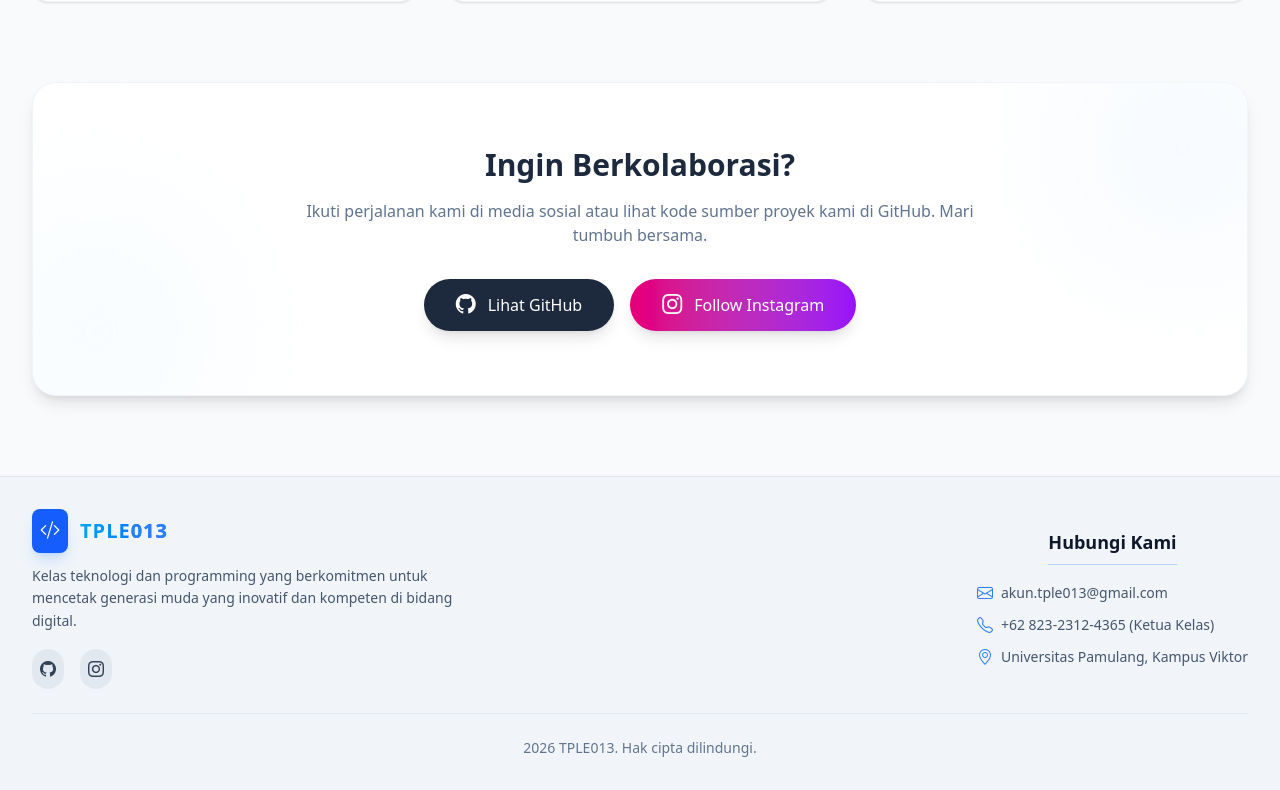
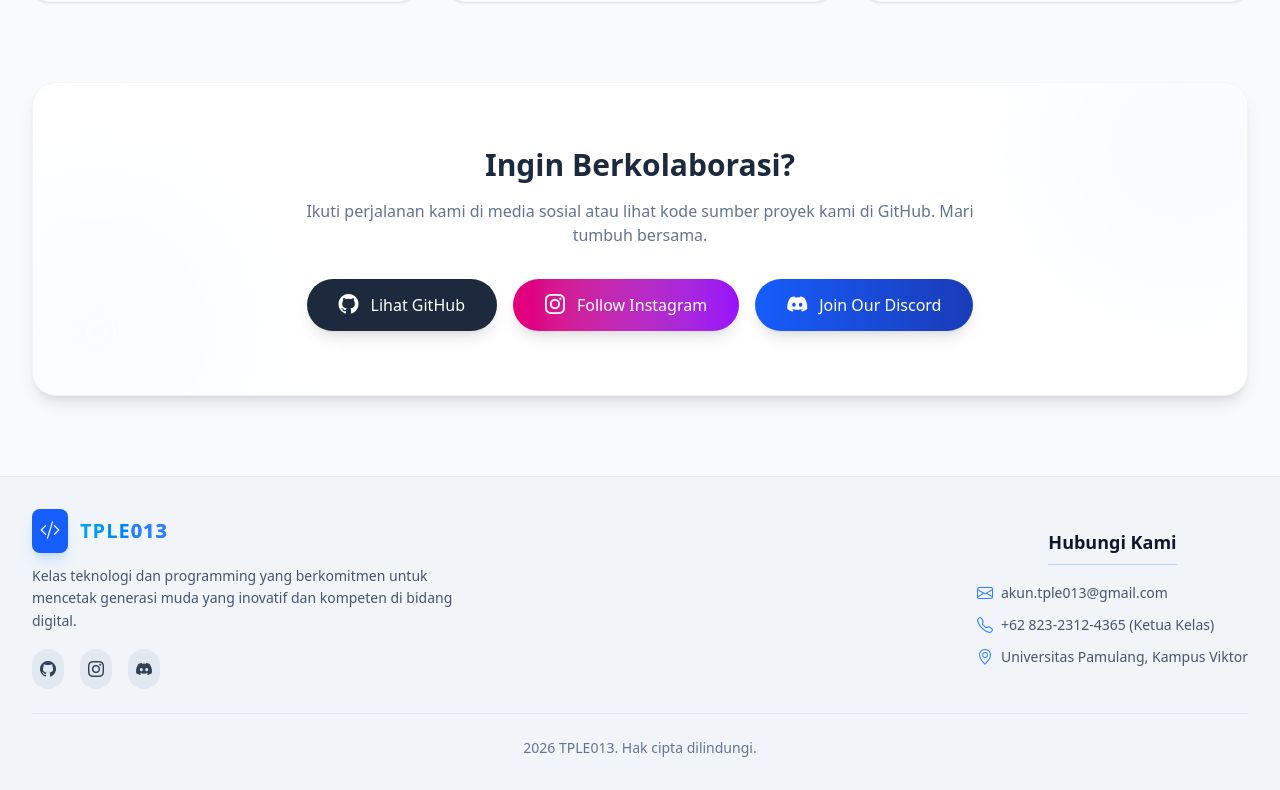
Before and after one commit to tple013/website-kelas, a Next.js app: page /about in a window 1280 px wide. Shown: the part 806-1596 px from the top of the page. Built offline with nearby package versions, Linux system fonts and the light colour scheme.

Commit message:
Add discord on web

```diff
--- a/src/modules/about/components/ConnectionSection.tsx
+++ b/src/modules/about/components/ConnectionSection.tsx
@@ -28,6 +28,14 @@ export function ConnectSection() {
             <i className="bi bi-instagram text-xl"></i>
             <span>Follow Instagram</span>
           </a>
+          <a
+            href="https://discord.gg/2FqK8dyGAC"
+            target="_blank"
+            className="flex items-center space-x-3 bg-gradient-to-r from-blue-600 to-blue-800 hover:from-blue-600 hover:to-blue-800 text-white px-8 py-3 rounded-full font-medium transition-all duration-300 shadow-lg hover:shadow-xl hover:-translate-y-1 w-full sm:w-auto justify-center"
+          >
+            <i className="bi bi-discord text-xl"></i>
+            <span>Join Our Discord</span>
+          </a>
         </div>
       </div>
     </section>
--- a/src/shared/components/layout/Footer.tsx
+++ b/src/shared/components/layout/Footer.tsx
@@ -29,12 +29,16 @@ export default function Footer() {
             <div className="flex space-x-4 pt-1">
               {/* Social Media Icons */}
               <a href="https://github.com/tple013" target="_blank" rel="noopener noreferrer"
-                 className="bg-slate-200 dark:bg-gray-900 hover:bg-blue-600 text-slate-700 dark:text-white hover:text-white p-2 rounded-full transition-all duration-300 hover:-translate-y-1">
+                 className="bg-slate-200 dark:bg-gray-900 hover:bg-gray-900 text-slate-700 dark:text-white hover:text-white p-2 rounded-full transition-all duration-300 hover:-translate-y-1">
                 <i className="bi bi-github text-base"></i>
               </a>
               <a href="https://www.instagram.com/013promax_tics/" target="_blank" rel="noopener noreferrer"
                  className="bg-slate-200 dark:bg-gray-900 hover:bg-pink-600 text-slate-700 dark:text-white hover:text-white p-2 rounded-full transition-all duration-300 hover:-translate-y-1">
                 <i className="bi bi-instagram text-base"></i>
+              </a>
+              <a href="https://discord.gg/2FqK8dyGAC" target="_blank" rel="noopener noreferrer"
+                 className="bg-slate-200 dark:bg-gray-900 hover:bg-blue-700 text-slate-700 dark:text-white hover:text-white p-2 rounded-full transition-all duration-300 hover:-translate-y-1">
+                <i className="bi bi-discord text-base"></i>
               </a>
             </div>
           </div>
```
